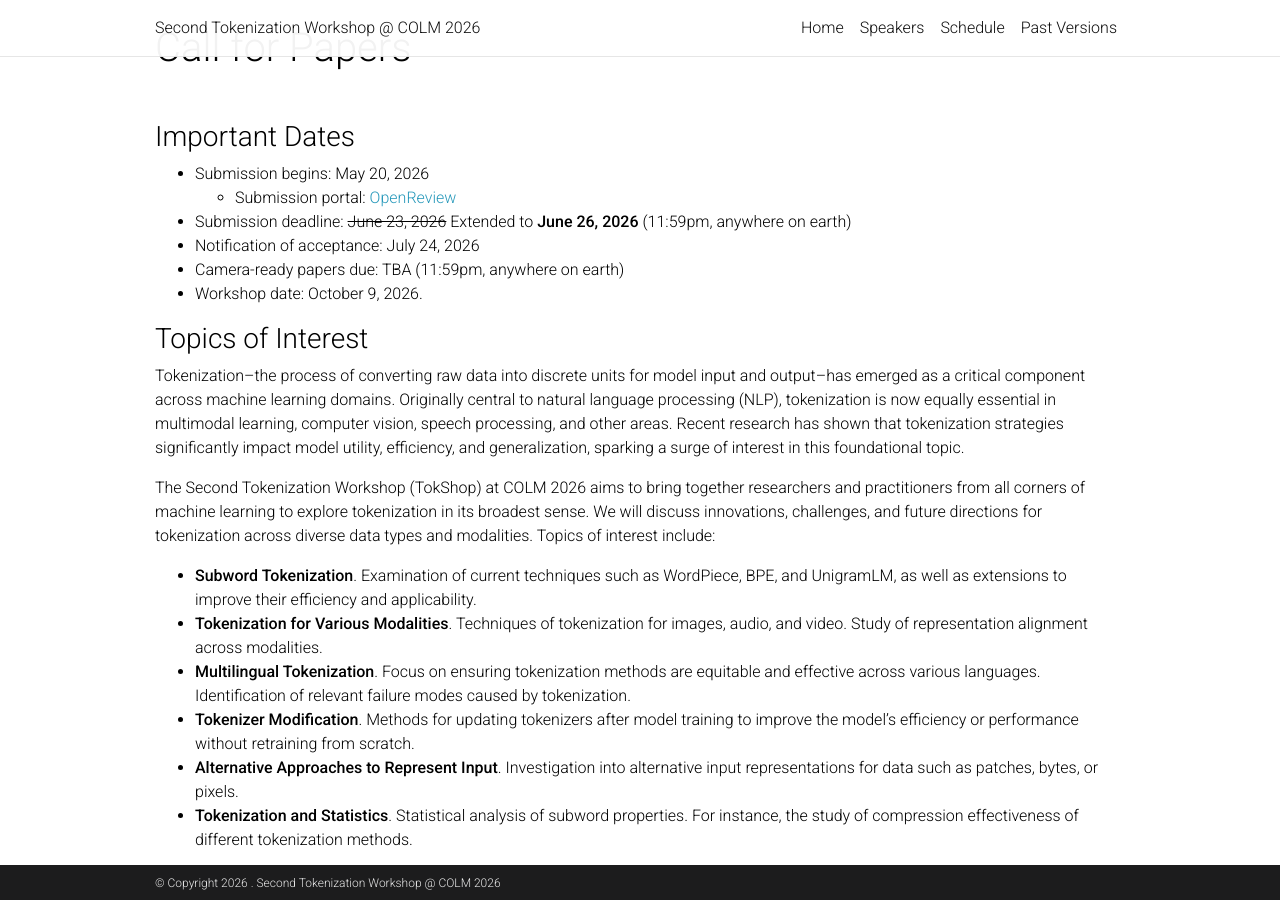
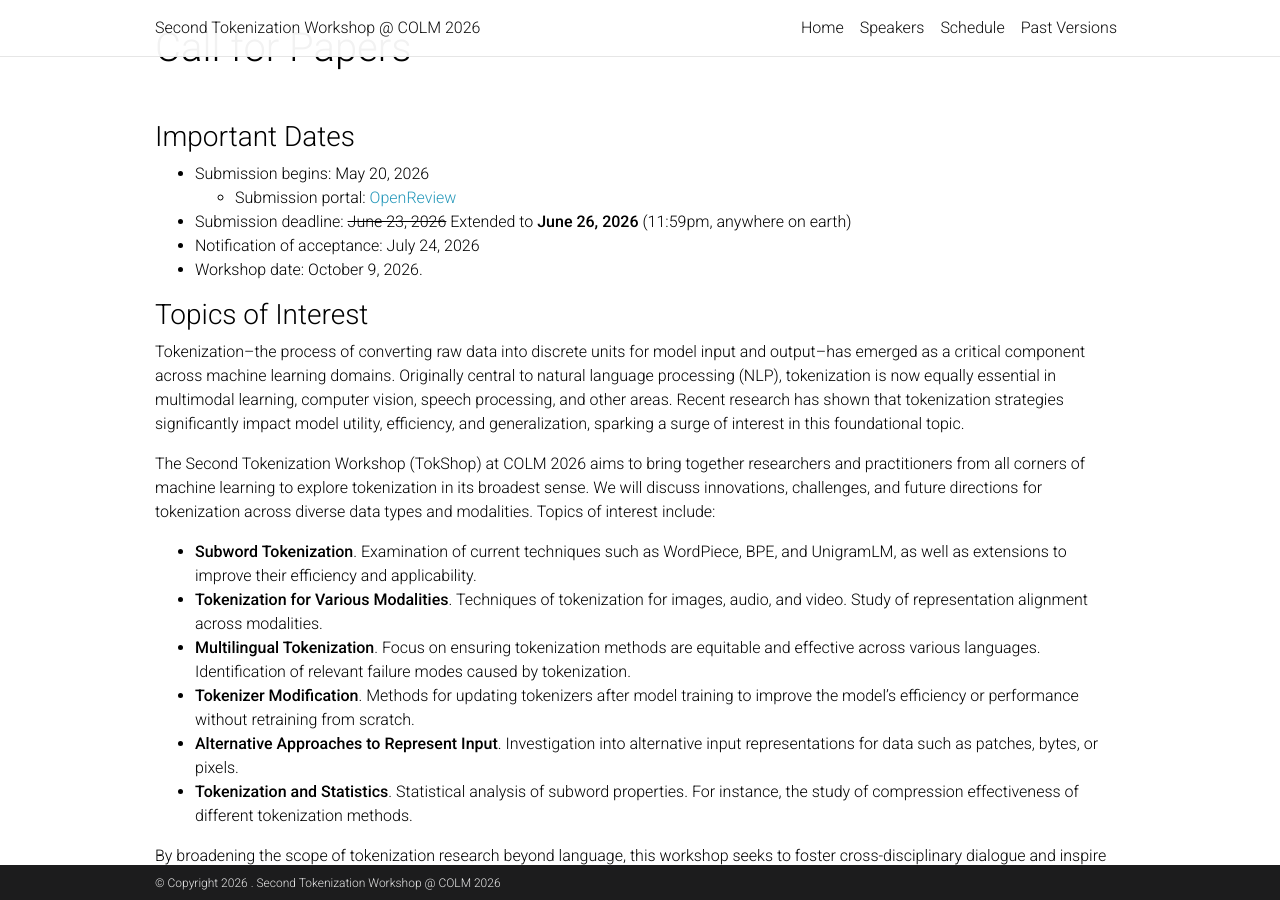
Before and after one commit to tokenization-workshop/tokenization-workshop.github.io, a Jekyll site: the page built from _pages/home.md, in a window 1280 px wide and 900 px high, scrolled down 398 px. Built offline with Jekyll 4.4.1, drawn with Linux system fonts in a browser that asks for light colours; comment, search, counter and statistics services are not loaded; a style sheet for code colours, icons or effects is not loaded.

Commit message:
Removed camera ready

```diff
--- a/_pages/home.md
+++ b/_pages/home.md
@@ -15,7 +15,6 @@ nav_order: 1
   * Submission portal: [OpenReview](https://openreview.net/group?id=colmweb.org/COLM/2026/Workshop/TokShop#tab-your-consoles)
 * Submission deadline: ~~June 23, 2026~~ Extended to **June 26, 2026** (11:59pm, anywhere on earth)
 * Notification of acceptance: July 24, 2026
-* Camera-ready papers due: TBA (11:59pm, anywhere on earth)
 * Workshop date: October 9, 2026.
 
 
```
